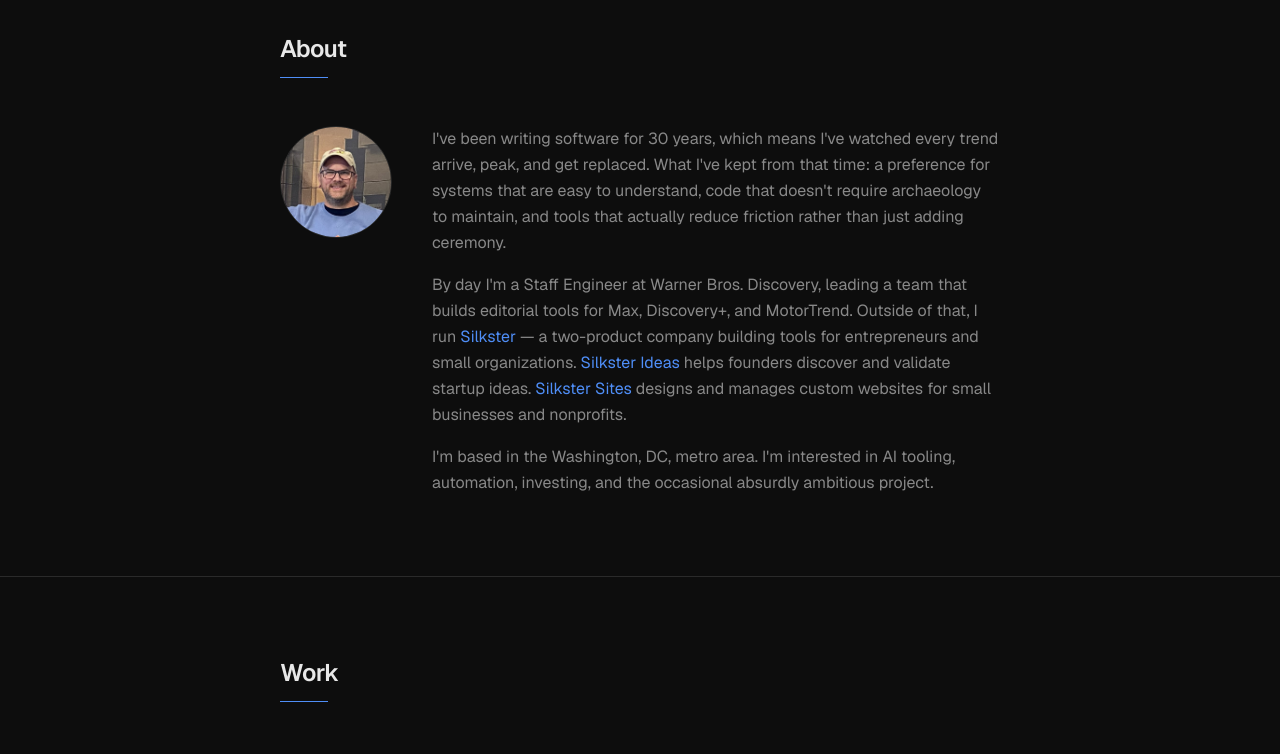
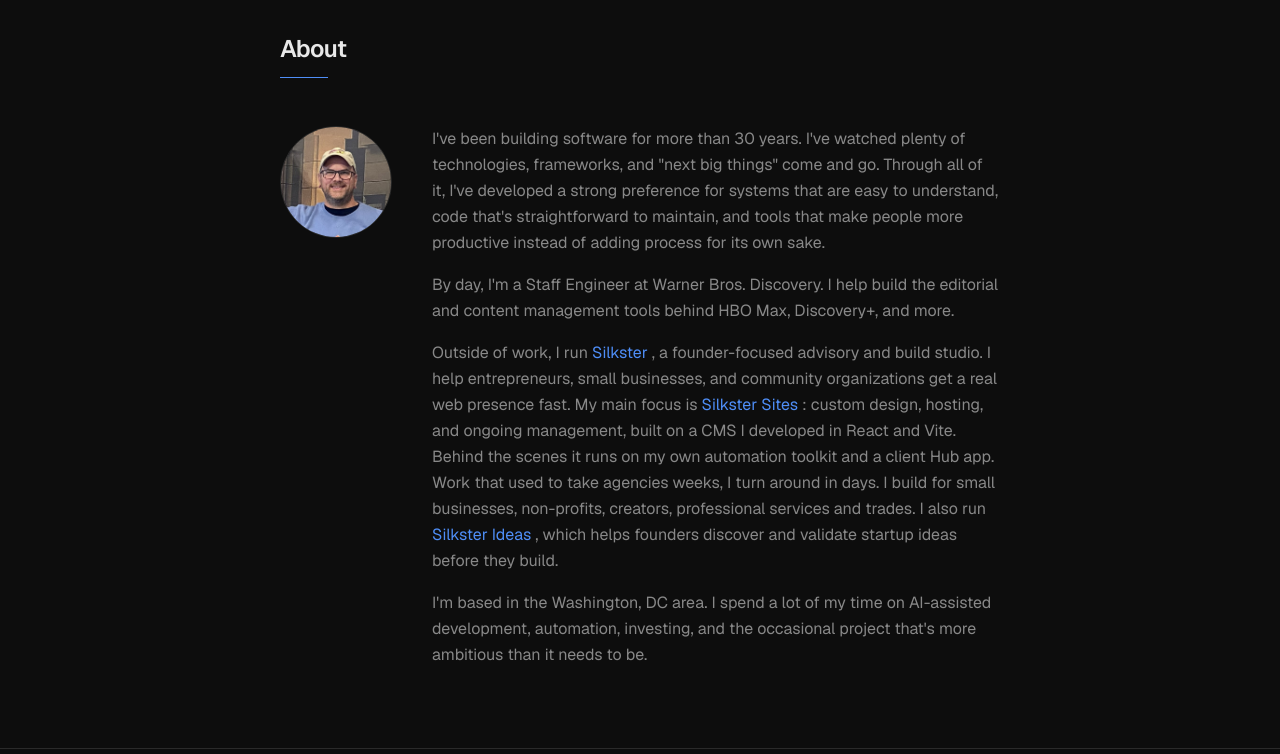
Before and after one commit to silkster/dansilk, a React (Vite) app: page / in a window 1280 px wide. Shown: the part 600-1354 px from the top of the page. Built offline with nearby package versions, Linux system fonts and the light colour scheme.

Commit message:
update my info

```diff
--- a/src/components/sections/About.tsx
+++ b/src/components/sections/About.tsx
@@ -44,14 +44,18 @@
 
         <div className="space-y-4 text-[var(--color-muted)] leading-relaxed">
           <p>
-            I've been writing software for 30 years, which means I've watched every trend arrive,
-            peak, and get replaced. What I've kept from that time: a preference for systems that are
-            easy to understand, code that doesn't require archaeology to maintain, and tools that
-            actually reduce friction rather than just adding ceremony.
+            I've been building software for more than 30 years. I've watched plenty of
+            technologies, frameworks, and "next big things" come and go. Through all of it, I've
+            developed a strong preference for systems that are easy to understand, code that's
+            straightforward to maintain, and tools that make people more productive instead of
+            adding process for its own sake.
           </p>
           <p>
-            By day I'm a Staff Engineer at Warner Bros. Discovery, leading a team that builds
-            editorial tools for Max, Discovery+, and MotorTrend. Outside of that, I run{' '}
+            By day, I'm a Staff Engineer at Warner Bros. Discovery. I help build the editorial
+            and content management tools behind HBO Max, Discovery+, and more.
+          </p>
+          <p>
+            Outside of work, I run{' '}
             <a
               href="https://silkster.com"
               target="_blank"
@@ -59,8 +63,21 @@
               className="text-[var(--color-accent)] hover:underline"
             >
               Silkster
-            </a>{' '}
-            — a two-product company building tools for entrepreneurs and small organizations.{' '}
+            </a>{' '}, a founder-focused advisory and build studio. I help
+            entrepreneurs, small businesses, and community organizations get a real web presence
+            fast. My main focus is{' '}
+            <a
+              href="https://sites.silkster.com"
+              target="_blank"
+              rel="noopener noreferrer"
+              className="text-[var(--color-accent)] hover:underline"
+            >
+              Silkster Sites
+            </a>{' '}: custom design, hosting, and ongoing management,
+            built on a CMS I developed in React and Vite. Behind the scenes it runs on my own
+            automation toolkit and a client Hub app. Work that used to take agencies weeks, I turn
+            around in days. I build for small businesses, non-profits, creators, professional
+            services and trades. I also run{' '}
             <a
               href="https://ideas.silkster.com"
               target="_blank"
@@ -68,21 +85,12 @@
               className="text-[var(--color-accent)] hover:underline"
             >
               Silkster Ideas
-            </a>{' '}
-            helps founders discover and validate startup ideas.{' '}
-            <a
-              href="https://sites.silkster.com"
-              target="_blank"
-              rel="noopener noreferrer"
-              className="text-[var(--color-accent)] hover:underline"
-            >
-              Silkster Sites
-            </a>{' '}
-            designs and manages custom websites for small businesses and nonprofits.
+            </a>{' '}, which helps founders discover and
+            validate startup ideas before they build.
           </p>
           <p>
-            I'm based in the Washington, DC, metro area. I'm interested in AI tooling, automation, investing, and
-            the occasional absurdly ambitious project.
+            I'm based in the Washington, DC area. I spend a lot of my time on AI-assisted development,
+            automation, investing, and the occasional project that's more ambitious than it needs to be.
           </p>
         </div>
       </div>
--- a/src/data/projects.ts
+++ b/src/data/projects.ts
@@ -4,7 +4,7 @@
   {
     name: 'Silkster',
     description:
-      'A two-product company building tools for entrepreneurs and small organizations. Silkster Ideas is an AI-powered platform for discovering and validating startup ideas. Silkster Sites designs and manages custom websites for small businesses and nonprofits.',
+      'Silkster is a founder-focused advisory and build studio. The job is to move people from idea → validation → execution → growth, optimizing for two things at once: business success (revenue, viability, speed) and human flourishing (well-being, trust, sustainability). The bias is to ship real artifacts fast — pages, offers, MVPs — not endless ideation. The technology isn\'t the point; helping people move their business forward is.',
     stack: ['React', 'TypeScript', 'Node.js', 'Express'],
     url: 'https://silkster.com',
   },
```
